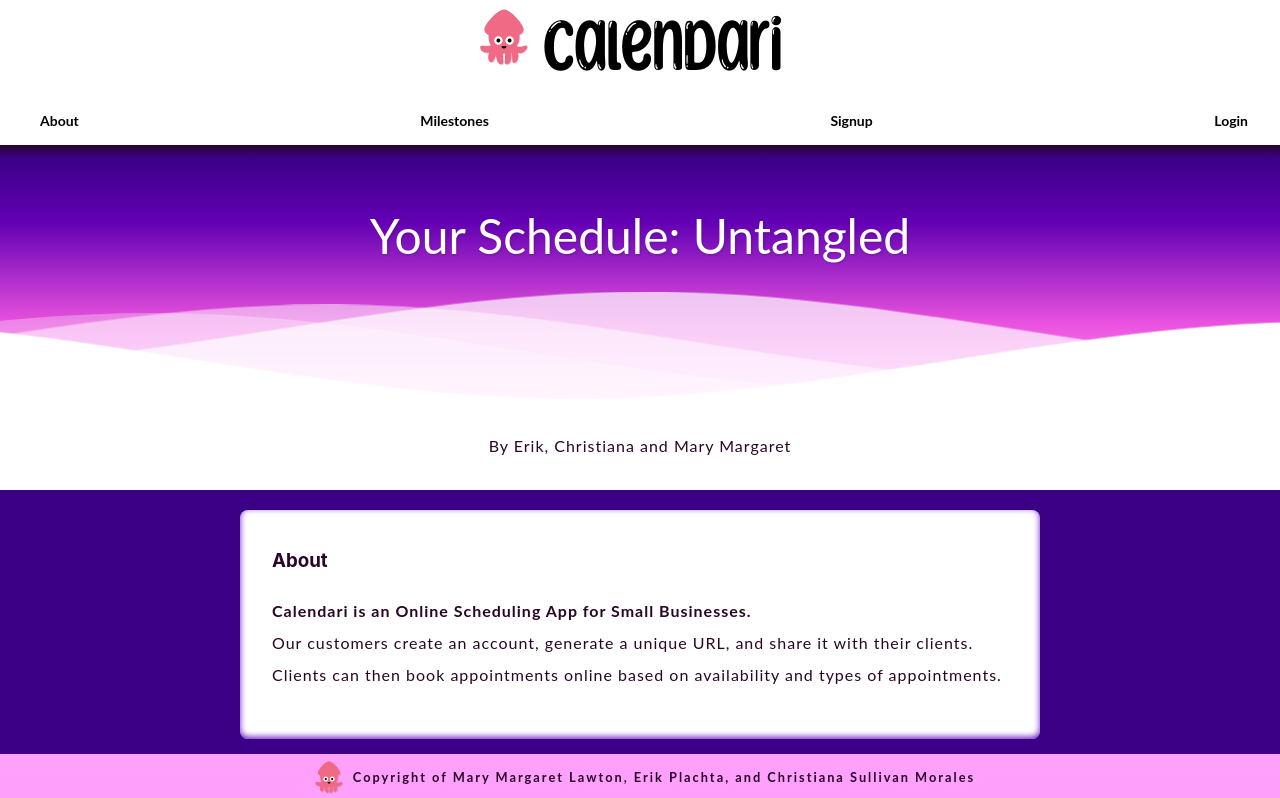
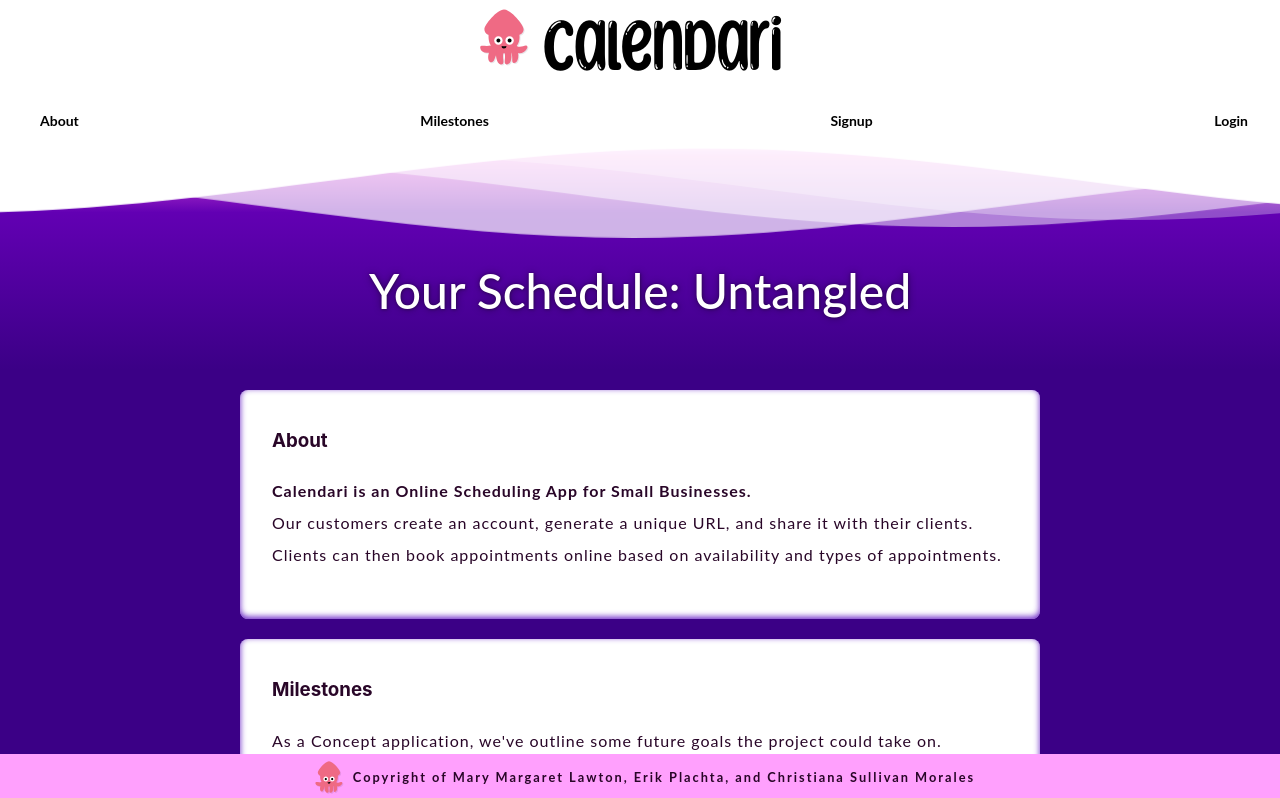
Before and after one commit to ErikPlachta/Calendari, a React (Create React App) app in the folder client/: page / in a window 1280 px wide. Shown: the top 798 px of the page. Built offline with nearby package versions, Linux system fonts and the light colour scheme.

Commit message:
Pages/Home: Flipped SVG Wave location and finalized content simplification.

```diff
--- a/client/src/assets/css/styles.css
+++ b/client/src/assets/css/styles.css
@@ -384,11 +384,12 @@ button:hover,
 .waves {
   position:relative;
   width: 100%;
-  height:15vh;
   margin-bottom:-7px; /*Fix for safari gap*/
   min-height:100px;
-  max-height:300px;
-  margin-top:3rem;
+  max-height:100px;
+  /* height:15vh; */
+  /* margin-top:1.5rem; */
+  transform: rotate(180deg);
 }
 
 .content {
@@ -528,26 +529,50 @@ table {
 
  }
 
+ .wavecontainer {
+  /* Wrapper around Waves and Slogan */
+
+  /* display: flex;
+  flex-direction: column;
+  flex: 100%; */
+ }
+
  .slogan {
+  /* wrapper of #wavecontainer that holds ALL wave content */
   text-align:center;
   vertical-align: middle;
-   background:
-              linear-gradient(180deg,
+  padding-top:0 !important;
+
+  /* background: linear-gradient(
+      180deg,
       var(--theme_plum) 0%,
       var(--darker-purple) 5%,
       var(--lighter-purple) 30%,
       var(--darker-pink) 70%,
-              var(--light-pink) 100%);
-   color:white;
-  padding-top:0;
+      var(--light-pink) 100%
+    ); */
+
+  background: linear-gradient(
+      180deg,
+      var(--light-pink) 0%,
+      var(--darker-pink) 5%,
+      var(--lighter-purple) 30%,
+      var(--darker-purple) 100%
+    );
+  /* height: 200px; */
+  padding-bottom: 2rem;
  }
 
  #sloganForHero {
+  /* Slogan font inside of .slogan containing "Your Schedule: Untangled*/
    z-index:99999;
    color: white;
    font-size: 3rem;
-   font-weight: 400;
+   font-weight: 500;
    filter: var(--ds-02_focus);
+   margin: 0;
+   padding: 3rem 0;
+  text-shadow: var(--bs-01);
  }
 
 
--- a/client/src/components/Signup/components/Business/index.js
+++ b/client/src/components/Signup/components/Business/index.js
@@ -36,13 +36,14 @@ export default function Business({nextStep}) {
 
   return (
     <section className="signupBusiness">
-      <header>
+      <div>
+        <br />
         <h3>Tell us about your Business</h3>
         <p>
           In this section you'll define your business details, some of which are
           displayed on your public scheduler link.
         </p>
-      </header>
+      </div>
       <form id="business-form" className="signupCard" onSubmit={nextStep}>
         {/* {appointment_template} */}
         {(() => {
--- a/client/src/pages/Home.js
+++ b/client/src/pages/Home.js
@@ -6,10 +6,13 @@ export default function Home() {
 
   return (
     <section>
-      <div id="wavecontainer">
+
+      {/* WAVE CONTAINER */}
+      <div className="wavecontainer">
+
+        {/* SLOGAN */}
           <div className="slogan">
-            <h3 id="sloganForHero" className="inner-header flex">Your Schedule: Untangled</h3>
-            <svg className="waves" xmlns="http://www.w3.org/2000/svg" xmlnsXlink="http://www.w3.org/1999/xlink" viewBox="0 24 150 28" preserveAspectRatio="none" shapeRendering="auto">
+          <svg className="waves" xmlns="http://www.w3.org/2000/svg" xmlnsXlink="http://www.w3.org/1999/xlink" viewBox="0 24 150 28" preserveAspectRatio="none" shapeRendering="auto">
               <defs>
                 <path id="gentle-wave" d="M-160 44c30 0 58-18 88-18s 58 18 88 18 58-18 88-18 58 18 88 18 v44h-352z" />
               </defs>
@@ -20,13 +23,11 @@ export default function Home() {
                 <use xlinkHref="#gentle-wave" x="48" y="7" fill="#fff" />
                 </g>
             </svg>
+            <h3 id="sloganForHero" className="inner-header flex">Your Schedule: Untangled</h3>
           </div>
-
-        <div className="content flex">
-          <p>By Erik, Christiana and Mary Margaret</p>
-        </div>
       </div>
 
+{/* ABOUT SECTION */}
       <div id="about" className="homeInformation">
         <h3>About</h3>
         <p>
@@ -40,8 +41,8 @@ export default function Home() {
         </p>
       </div>
 
-      <div id="futureDev" className="homeInformation">
-        <h3>Future Goals ( Concept )</h3>
+      <div id="milestones" className="homeInformation">
+        <h3>Milestones</h3>
         <p>
           As a Concept application, we've outline some future goals the project could take on.
         </p>
```
Lines whose indentation alone changed are shown as unchanged.
